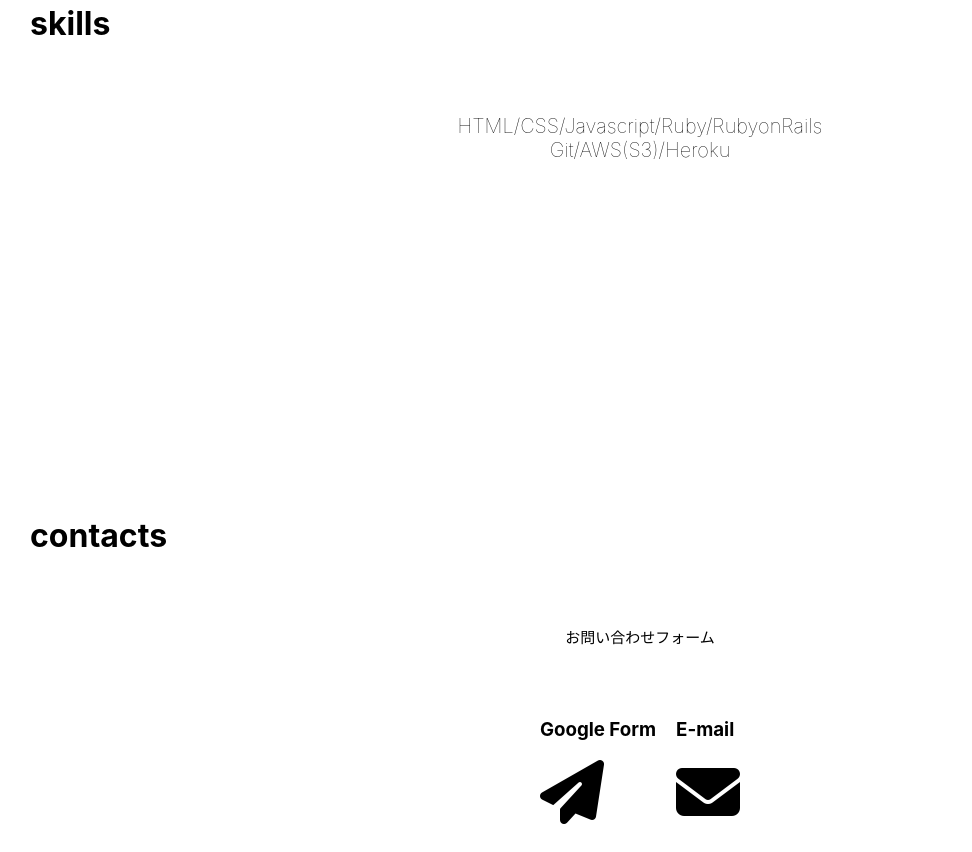
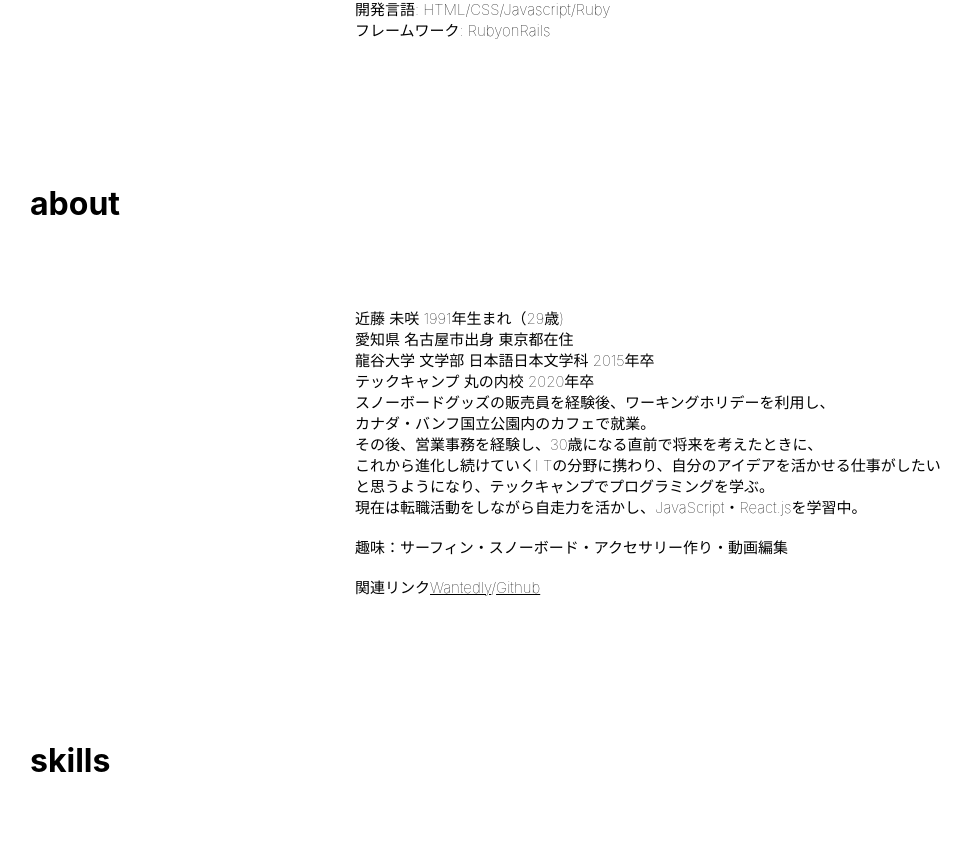
Before and after one commit to misakikondo/misakikondo-pf-react, a React (Create React App) app: page / in a window 1280 px wide. Shown: the part 974-1826 px from the top of the page, without its empty margins (0-972 px from the left). Built offline with nearby package versions, Linux system fonts and the light colour scheme; a web font is replaced by a local one.

Commit message:
updated about component

```diff
--- a/src/components/about/About.jsx
+++ b/src/components/about/About.jsx
@@ -4,7 +4,31 @@ import "./about.css";
 export default function About() {
   return (
     <div>
-
+      <h1 className='sub-title'>about</h1>
+      <div className='about-container'>
+        <div className='my-image'>
+          {/* <img src='images/me-min.jpg' className='me-img'> */}
+        </div>
+        <div className='explain'>
+          <h2 className='explain-container'>近藤 未咲 1991年生まれ（29歳)<br/>
+          愛知県 名古屋市出身 東京都在住<br/>
+          龍谷大学 文学部 日本語日本文学科 2015年卒<br/>
+          テックキャンプ 丸の内校 2020年卒<br/>
+          スノーボードグッズの販売員を経験後、ワーキングホリデーを利用し、<br/>
+          カナダ・バンフ国立公園内のカフェで就業。<br/>
+          その後、営業事務を経験し、30歳になる直前で将来を考えたときに、<br/>
+          これから進化し続けていくI Tの分野に携わり、自分のアイデアを活かせる仕事がしたい<br/>
+          と思うようになり、テックキャンプでプログラミングを学ぶ。<br/>
+          現在は転職活動をしながら自走力を活かし、JavaScript・React.jsを学習中。<br/>
+          <br/>
+          趣味：サーフィン・スノーボード・アクセサリー作り・動画編集<br/>
+          <br/>
+          関連リンク
+          <a href="https://www.wantedly.com/users/143261148?profile_v1=true" target="_blank" rel="noopener noreferrer">Wantedly</a>/
+          <a href="https://github.com/misakikondo" target="_blank" rel="noopener noreferrer">Github</a>
+          </h2>
+        </div>
+      </div>
     </div>
   );
 }
--- a/src/components/about/about.css
+++ b/src/components/about/about.css
@@ -0,0 +1,36 @@
+.sub-title {
+  padding: 50px 30px;
+}
+
+h2 {
+  font-size: 15px;
+  font-weight: 100;
+}
+
+a {
+  color: black;
+}
+
+.about-container{
+  display: flex;
+  justify-content: center;
+}
+
+.explain-container {
+  text-align: left;
+  width: 600px;
+  padding-left: 10px;
+  padding-bottom: 60px;
+}
+
+.explain {
+  padding-left: 20px;
+}
+
+.me-img {
+  width: 300px;
+}
+
+.pf-img {
+  width: 400px;
+}
```
